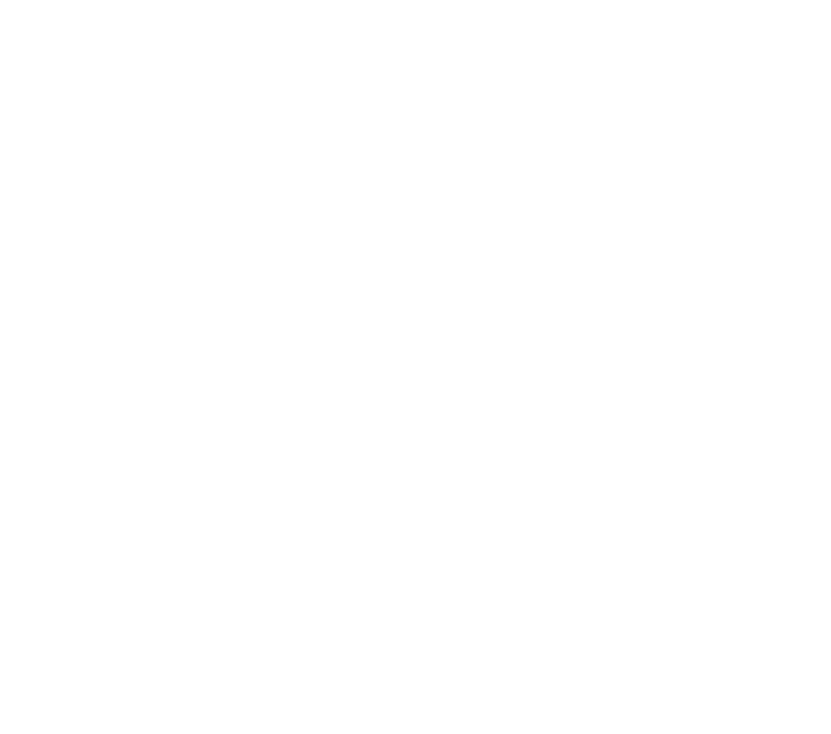
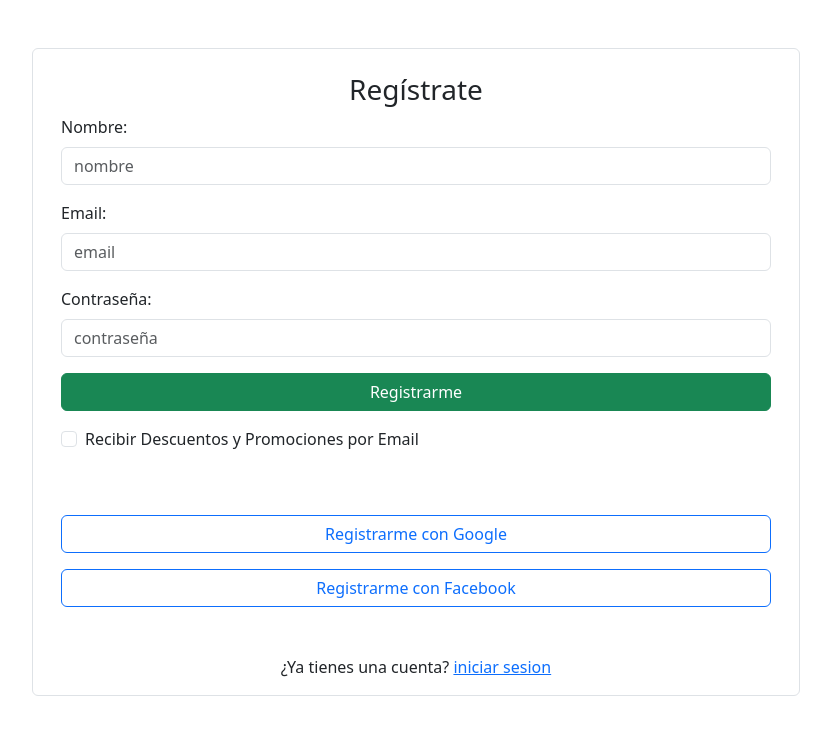
Before and after one commit to brunomry/frontendProyectoFinal_RollingCode, a React (Vite) app: page / in a window 1280 px wide. Shown: the top 734 px of the page, without its empty margins (224-1055 px from the left). Built offline with nearby package versions, Linux system fonts and the light colour scheme.

Commit message:
se realizo el maquetado basico de la pagina de registro

```diff
--- a/src/App.css
+++ b/src/App.css
@@ -1 +1 @@
-@import url('https://fonts.googleapis.com/css2?family=Exo:ital,wght@0,300;1,300&family=Oswald:wght@500&display=swap')
+@import url('https://fonts.googleapis.com/css2?family=Exo:ital,wght@0,300;1,300&family=Oswald:wght@500&display=swap');
--- a/src/App.jsx
+++ b/src/App.jsx
@@ -1,8 +1,12 @@
+import Registro from "./components/pages/Registro"
+import 'bootstrap/dist/css/bootstrap.min.css';
+import './App.css'
 
 function App() {
 
   return (
     <>
+    <Registro></Registro>
     </>
   )
 }
--- a/src/components/pages/Registro.jsx
+++ b/src/components/pages/Registro.jsx
@@ -1,9 +1,41 @@
-import React from 'react';
+import { Button, Form, FormCheck } from "react-bootstrap";
+import "../../styles/registro.css";
 
 const Registro = () => {
   return (
-    <div>
-
+    <div className="d-flex justify-content-center align-items-center">
+      <section className=" seccionRegistro">
+        <div className="card my-5 border container">
+          <Form className="px-3">
+            <div className="text-center">
+              <img src="" alt="" />
+              <h3>Regístrate</h3>
+            </div>
+            <Form.Group className="mb-3" controlId="formBasicName">
+              <Form.Label>Nombre:</Form.Label>
+              <Form.Control type="text" placeholder="nombre" />
+            </Form.Group>
+            <Form.Group className="mb-3" controlId="formBasicEmail">
+              <Form.Label>Email:</Form.Label>
+              <Form.Control type="email" placeholder="email" />
+            </Form.Group>
+            <Form.Group className="mb-3" controlId="formBasicPassword">
+              <Form.Label>Contraseña:</Form.Label>
+              <Form.Control type="password" placeholder="contraseña" />
+            </Form.Group>
+            <Button className="w-100 mb-3" variant="success" type="submit">
+            Registrarme
+          </Button>
+          <div className="d-flex mb-5">
+          <FormCheck className="pe-2"></FormCheck>
+          <p>Recibir Descuentos y Promociones por Email</p>
+          </div>
+          <a href="#" className="btn btn-outline-primary w-100 mb-3">Registrarme con Google</a>
+          <a href="#" className="btn btn-outline-primary w-100 mb-5">Registrarme con Facebook</a>
+          <p className="text-center">¿Ya tienes una cuenta? <a href="#">iniciar sesion</a></p>
+          </Form>
+        </div>
+      </section>
     </div>
   );
 };
--- a/src/styles/registro.css
+++ b/src/styles/registro.css
@@ -0,0 +1,6 @@
+@import url('https://fonts.googleapis.com/css2?family=Exo:ital,wght@0,300;1,300&family=Oswald:wght@500&display=swap');
+
+.seccionRegistro {
+    width: 60%;
+    min-width: 250px;
+}
```
